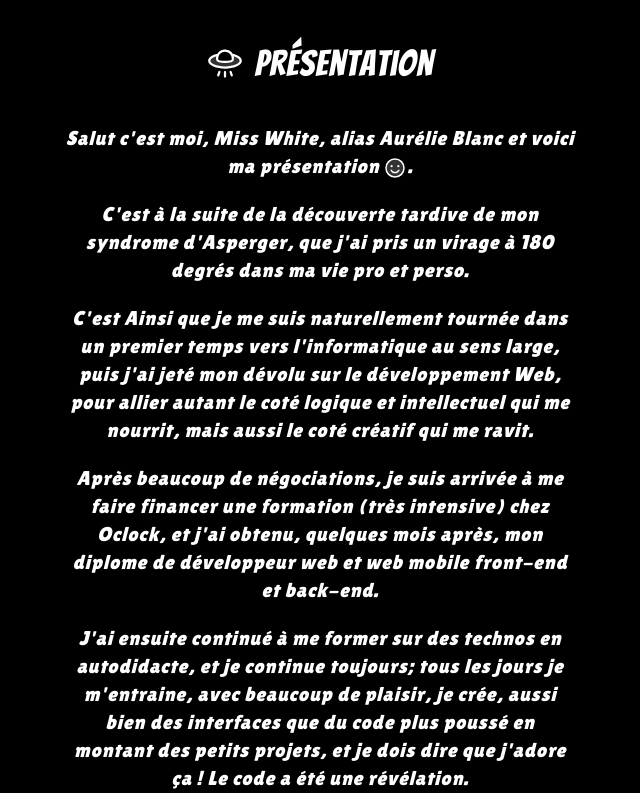
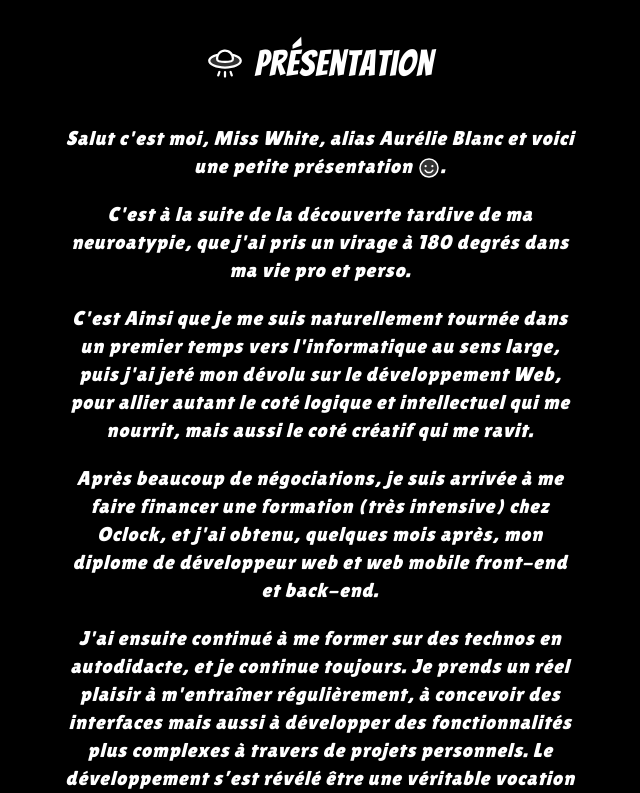
Before and after one commit to AurelieBlanc/Portfolio, a Next.js app: page /presentation in a window 1280 px wide. Shown: the part 827-1620 px from the top of the page, without its empty margins (320-960 px from the left). Built offline with nearby package versions, Linux system fonts and the light colour scheme.

Commit message:
modif presa

```diff
--- a/app/presentation/page.tsx
+++ b/app/presentation/page.tsx
@@ -90,14 +90,14 @@ export default function PresentationPage () {
 
                 <p
                     className="ml-5 md:ml-10 mt-10 text-xl font-lilita italic  xl:text-center xl:w-[50%] xl:mx-auto">
-                    Salut c'est moi, Miss White, alias Aurélie Blanc et voici ma présentation
+                    Salut c'est moi, Miss White, alias Aurélie Blanc et voici une petite présentation
                     <PiSmileyDuotone
                             className="inline-block ml-1 text-2xl" />.
                 </p>
 
                 <p
                     className="ml-5 md:ml-10 mt-5 text-xl font-lilita italic  xl:text-center xl:w-[50%] xl:mx-auto">
-                    C'est à la suite de la découverte tardive de mon syndrome d'Asperger, que j'ai pris un virage à 180 degrés dans ma vie pro et perso.
+                    C'est à la suite de la découverte tardive de ma neuroatypie, que j'ai pris un virage à 180 degrés dans ma vie pro et perso.
 
                 </p>
 
@@ -113,7 +113,7 @@ export default function PresentationPage () {
 
                 <p
                     className="ml-5 md:ml-10 mt-5 text-xl font-lilita italic xl:text-center xl:w-[50%] xl:mx-auto">
-                    J'ai ensuite continué à me former sur des technos en autodidacte, et je continue toujours; tous les jours je m'entraine, avec beaucoup de plaisir, je crée, aussi bien des interfaces que du code plus poussé en montant des petits projets, et je dois dire que j'adore ça ! Le code a été une révélation.
+                    J'ai ensuite continué à me former sur des technos en autodidacte, et je continue toujours. Je prends un réel plaisir à m'entraîner régulièrement, à concevoir des interfaces mais aussi à développer des fonctionnalités plus complexes à travers de projets personnels. Le développement s’est révélé être une véritable vocation pour moi — à la fois stimulant, créatif et profondément engageant.
                 </p>
 
 
@@ -194,11 +194,11 @@ export default function PresentationPage () {
 
                 <p
                     className="ml-5 md:ml-10 mt-5 text-xl font-lilita italic xl:text-center xl:w-[50%] xl:mx-auto">
-                    Coder et créer sont vraiment 2 choses que j'affectionne, et que j'essaie de faire bien, étant de nature appliquée et perfectionniste.
+                    Allier création et développement est ce qui me passionne le plus. J’y mets toute mon exigence et mon attention, guidée par une approche à la fois créative et perfectionniste.
                 </p>
                 <p
                     className="ml-5 md:ml-10 mt-5 text-xl font-lilita italic xl:text-center xl:w-[50%] xl:mx-auto">
-                    J'ai une grande conscience professionnelle et je saurai vous satisfaire par ma motivation et ma puissance de travail, qui est très présente chez les Asperger qui aiment ce qu'ils réalisent.
+                    Ma motivation et ma rigueur sont des atouts que je mets pleinement au service des projets qui me tiennent à cœur. Mon mode de fonctionnement me pousse naturellement à travailler avec intensité et précision.
                 </p>
                 <p
                     className="ml-5 md:ml-10 mt-5 text-xl font-lilita italic  xl:text-center xl:w-[50%] xl:mx-auto">
@@ -208,7 +208,7 @@ export default function PresentationPage () {
 
                 <p
                     className="ml-5 md:ml-10 mt-5 text-xl font-lilita italic  xl:text-center xl:w-[50%] xl:mx-auto">
-                    Je suis aussi dotée d'une assez grande empathie, ce qui me permet de bien capter la personnalité de mon interlocuteur et de pouvoir créer une interface, un univers à son image, et également de m'adapter et de bien m'intégrer dans une équipe, tout en respectant mes spécificités.
+                    Je suis aussi dotée d'une assez grande empathie, ce qui me permet de bien capter la personnalité de mon interlocuteur et de pouvoir créer une interface, un univers à son image, et également de m'adapter et de bien m'intégrer dans une équipe.
                 </p>
 
                 <p
```
Also changed, not shown: 1 other file (tests, documents, lock files or other folders).
